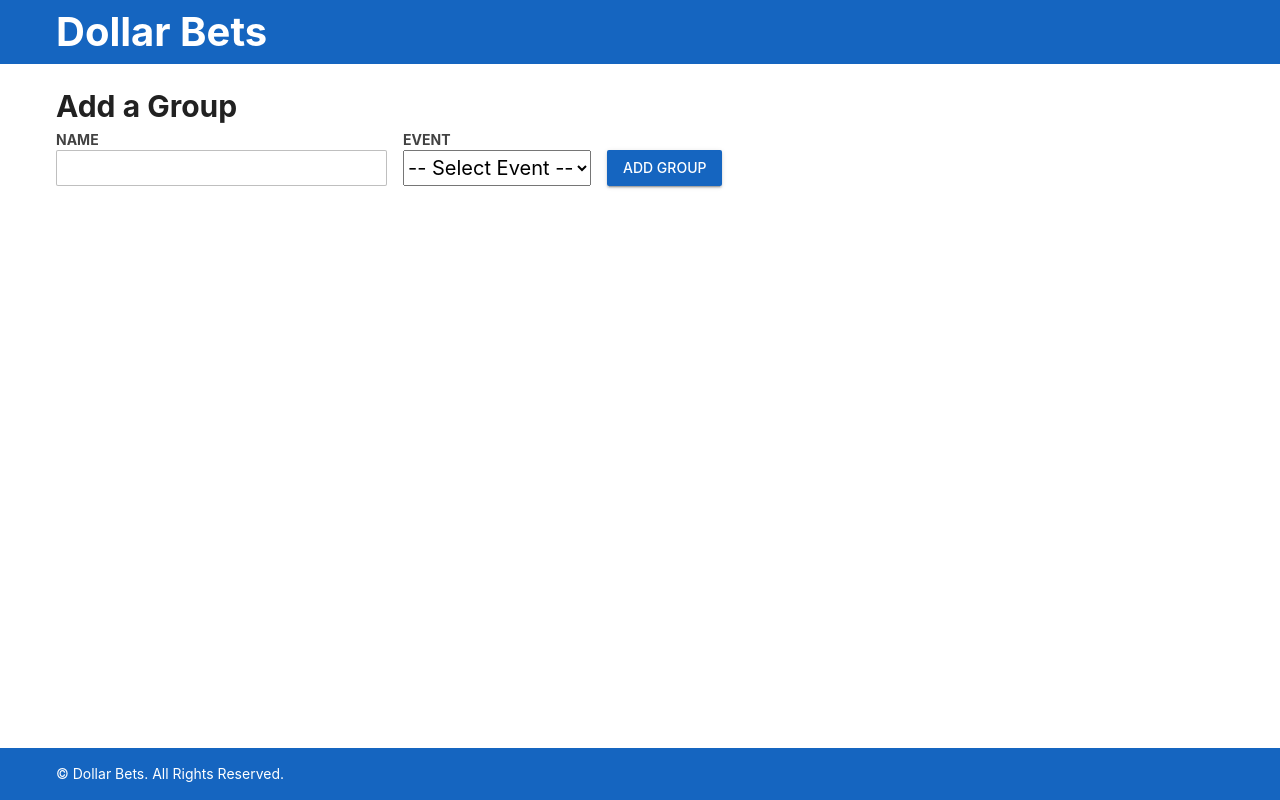
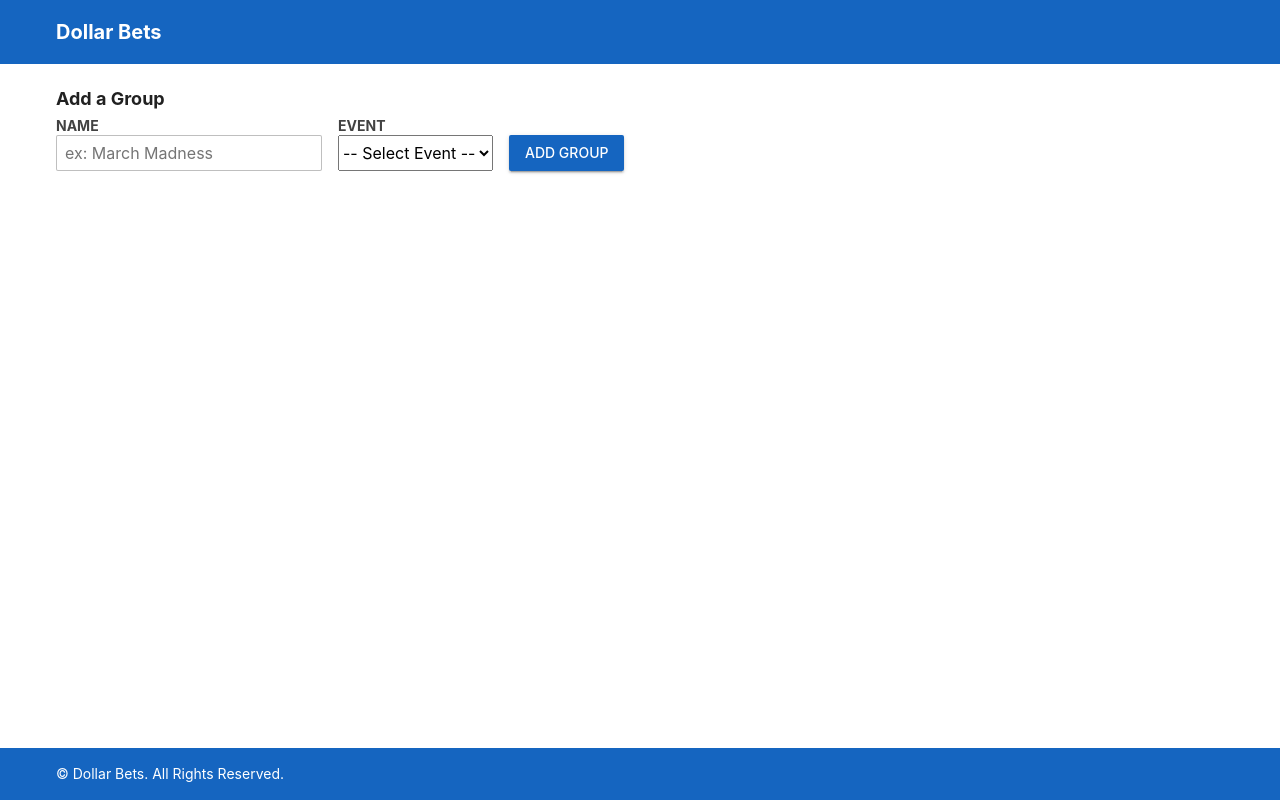
Before and after one commit to drewbolles/dollar-bets, a React app: page / in a window 1280 px wide. Built offline with nearby package versions, Linux system fonts and the light colour scheme.

Commit message:
Update base font styles

```diff
--- a/src/components/App/App.css
+++ b/src/components/App/App.css
@@ -13,6 +13,7 @@
 
 .app-title {
   margin-bottom: 0;
+  font-size: 20px;
   line-height: 64px;
   color: #fff;
 }
@@ -34,6 +35,7 @@
 
 .form-title {
   margin-bottom: 6px;
+  font-size: 18px;
 }
 
 @media (min-width: 600px) {
--- a/src/components/App/index.js
+++ b/src/components/App/index.js
@@ -52,6 +52,7 @@ class App extends Component {
                   <input
                     id="groupName"
                     type="text"
+                    placeholder="ex: March Madness"
                     required
                     value={groupName}
                     onChange={this.handleChange}
--- a/src/index.css
+++ b/src/index.css
@@ -1,5 +1,9 @@
 * {
   box-sizing: border-box;
+}
+
+html {
+  font-size: 100%;
 }
 
 body {
@@ -7,7 +11,7 @@ body {
   padding: 0;
   font-family: -apple-system, BlinkMacSystemFont, 'Segoe UI', Roboto, Helvetica,
     Arial, sans-serif, 'Apple Color Emoji', 'Segoe UI Emoji', 'Segoe UI Symbol';
-  font-size: 20px;
+  font-size: 1rem;
   line-height: 1.4;
   text-rendering: optimizeLegibility;
   -webkit-font-smoothing: antialiased;
```
